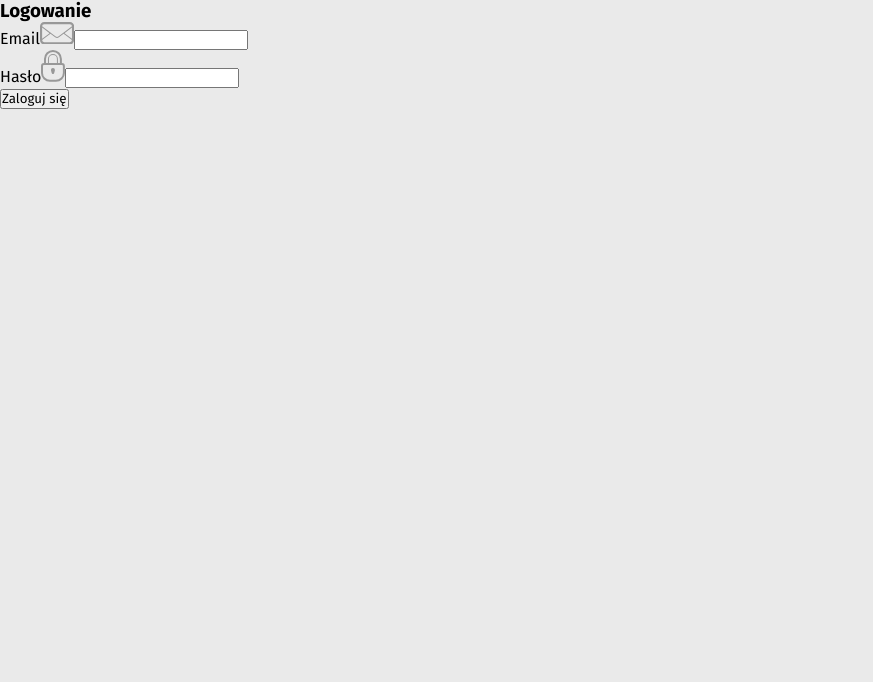
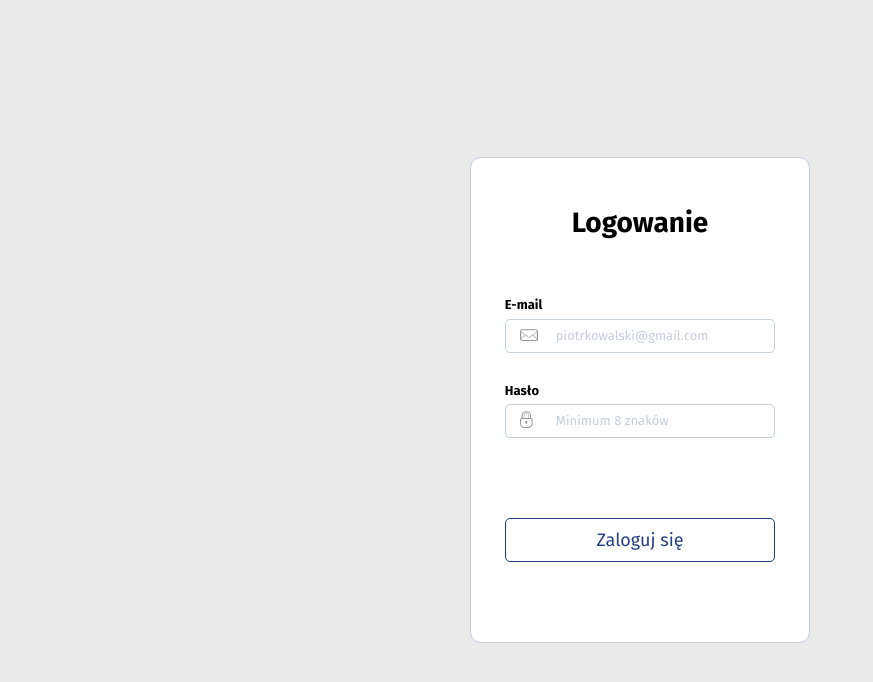
Before and after one commit to robi1977/ultimate-systems-, a React (Create React App) app: page /login in a window 1280 px wide. Shown: the top 682 px of the page, without its empty margins (0-873 px from the left). Built offline with nearby package versions, Linux system fonts and the light colour scheme.

Commit message:
Stylizowanie formularzy rejestracji i logowania wraz z niezbędnymi zmianami

```diff
--- a/src/App.css
+++ b/src/App.css
@@ -3,9 +3,87 @@
   margin: 0;
   padding: 0;
   box-sizing: border-box;
+  font-size: 18px;
 }
 body {
   background-color: #EAEAEA ;
   -webkit-font-smoothing: antialiased;
   -moz-osx-font-smoothing: grayscale;
+  height: 100%;
 }
+.form-box {
+  height: 100vh;
+  display: flex;
+  justify-content: center;
+  align-items: center;
+}
+form {
+  width: 340px;
+  background-color: #FFF;
+  border: 0.5px solid #C6CEDA;
+  border-radius: 11px;
+}
+.form-title {
+  text-align: center;
+  padding: 1em;
+  font-size: 28px;
+  margin-top: 20px;
+}
+.form-group {
+  width: 80%;
+  margin: 30px auto;
+}
+.form-box label {
+  display: block;
+  font-weight: bold;
+  font-size: small;
+  padding-bottom: 0.5em;
+}
+.icon {
+  fill: #989898;
+  width: 18px;
+  position: absolute;
+  margin: 5px;
+  margin-left: 15px;
+}
+.icon.locker {
+  margin-top: 2px;
+}
+input, input[type="text"], input[type="password"] {
+  background-color: #FFF !important;
+}
+.input-field {
+  width: 100%;
+  color: #000;
+  line-height: 1em;
+  border: 0.5px solid #C6CEDA;
+  border-radius: 5px;
+  line-height: 32px;
+  padding-left: 50px;
+  font-size: small;
+  background-color: #FFF !important;
+}
+.input-field:focus {
+  outline: #C6CEDA;
+}
+.input-field::placeholder {
+  color: #C6CEDA;
+}
+.form-button {
+  color: #233f81;
+  width: 100%;
+  margin: 50px auto;
+  padding: 10px;
+  border-radius: 5px;
+  border: 0.5px solid #233f81;
+  background-color: transparent;
+}
+.form-button:hover {
+  background-color:#233f81;
+  color: #FFF;
+}
+form span {
+  color: red;
+  font-size: 10px;
+  padding-left: 50px;
+}
--- a/src/components/EnvelopIcon.js
+++ b/src/components/EnvelopIcon.js
@@ -1,7 +1,7 @@
-export const EnvelopIcon = () => {
+export const EnvelopIcon = (props) => {
   return (
-    <svg xmlns="http://www.w3.org/2000/svg" width="34.101" height="22.378" viewBox="0 0 34.101 22.378">
-      <path id="Path_11" data-name="Path 11" d="M2155.184,5350.777h-25.575a4.263,4.263,0,0,0-4.263,4.262v13.853a4.264,4.264,0,0,0,4.263,4.263h25.575a4.263,4.263,0,0,0,4.263-4.263v-13.853a4.262,4.262,0,0,0-4.263-4.262m-27.707,5.594,7.459,5.595-7.459,5.593Zm29.839,12.521a2.134,2.134,0,0,1-2.132,2.131h-25.575a2.132,2.132,0,0,1-2.132-2.131l8.347-6.26,4.655,3.492a3.2,3.2,0,0,0,3.837,0l4.653-3.492Zm0-1.333-7.458-5.593,7.458-5.595Zm-13.64-2.288a2.136,2.136,0,0,1-2.557,0l-4.407-3.305-.888-.666-8.347-6.26h0a2.133,2.133,0,0,1,2.132-2.131h25.575a2.135,2.135,0,0,1,2.132,2.131Z" transform="translate(-2125.346 -5350.777)" fill="#989898"/>
+    <svg className="icon" xmlns="http://www.w3.org/2000/svg" width="34" height="22" viewBox="0 0 34 22">
+      <path id="Path_11" data-name="Path 11" d="M2155.184,5350.777h-25.575a4.263,4.263,0,0,0-4.263,4.262v13.853a4.264,4.264,0,0,0,4.263,4.263h25.575a4.263,4.263,0,0,0,4.263-4.263v-13.853a4.262,4.262,0,0,0-4.263-4.262m-27.707,5.594,7.459,5.595-7.459,5.593Zm29.839,12.521a2.134,2.134,0,0,1-2.132,2.131h-25.575a2.132,2.132,0,0,1-2.132-2.131l8.347-6.26,4.655,3.492a3.2,3.2,0,0,0,3.837,0l4.653-3.492Zm0-1.333-7.458-5.593,7.458-5.595Zm-13.64-2.288a2.136,2.136,0,0,1-2.557,0l-4.407-3.305-.888-.666-8.347-6.26h0a2.133,2.133,0,0,1,2.132-2.131h25.575a2.135,2.135,0,0,1,2.132,2.131Z" transform="translate(-2125.346 -5350.777)" />
     </svg>
   )
 }
--- a/src/components/LockIcon.js
+++ b/src/components/LockIcon.js
@@ -1,6 +1,6 @@
 export const LockIcon = () => {
   return (
-    <svg xmlns="http://www.w3.org/2000/svg" width="23.894" height="31.859" viewBox="0 0 23.894 31.859">
+    <svg className="icon locker" xmlns="http://www.w3.org/2000/svg" width="34" height="22" viewBox="0 0 34 22">
       <g id="Group_7" data-name="Group 7" transform="translate(-2130.45 -5457.23)">
         <g id="Group_6" data-name="Group 6">
           <path id="Path_12" data-name="Path 12" d="M2151.357,5470.173v-3.983a8.96,8.96,0,0,0-17.921,0v3.983a2.986,2.986,0,0,0-2.986,2.986v6.97a8.959,8.959,0,0,0,8.96,8.96h5.973a8.96,8.96,0,0,0,8.961-8.96v-6.97a2.986,2.986,0,0,0-2.987-2.986m-15.929-3.983a6.969,6.969,0,0,1,13.938,0v3.983h-1.992v-3.98a4.978,4.978,0,0,0-9.956,0v3.98h-1.99Zm10.951,0v3.983h-7.965v-3.983a3.982,3.982,0,0,1,7.965,0m5.973,9.956v3.983a6.978,6.978,0,0,1-6.969,6.969h-5.973a6.979,6.979,0,0,1-6.97-6.969v-6.97a1,1,0,0,1,1-1h17.921a1,1,0,0,1,1,1Z" fill="#989898"/>
--- a/src/components/Login.js
+++ b/src/components/Login.js
@@ -11,20 +11,26 @@ const Login = () => {
   }
 
   return (
+    <div className="form-box">
       <form onSubmit={handleSubmit(submitForm)} >
         <h3 className="form-title">Logowanie</h3>
         <div className="form-group">
-        <label htmlFor="email">Email</label>
+          <label htmlFor="email">E-mail</label>
           <EnvelopIcon/>
-        <input type="email" className="input-field" id="email" {...register("email", {required: true})} />
+          <input type="email" className="input-field" id="email" {...register("email", {required: true})} placeholder="piotrkowalski@gmail.com"/>
+          <span></span>
         </div>
         <div className="form-group">
           <label htmlFor="password">Hasło</label>
           <LockIcon/>
-        <input type="password" className="input-field" id="password" {...register("password", {required: true})} />
+          <input type="password" className="input-field" id="password" {...register("password", {required: true})} placeholder="Minimum 8 znaków"/>
+          <span></span>
         </div>
-      <button type="submit" className="button">Zaloguj się</button>
+        <div className="form-group">
+          <button type="submit" className="form-button">Zaloguj się</button>
+        </div>
       </form>
+    </div>
   )
 }
 export default Login;
--- a/src/components/Register.js
+++ b/src/components/Register.js
@@ -17,29 +17,33 @@ const Register = () => {
   }
 
   return (
+    <div className="form-box">
       <form onSubmit={handleSubmit(submitForm)} >
-      <h3 className="form-title">Zaczynamy</h3>
+        <h3 className="form-title">Zaczynamy!</h3>
         <div className="form-group">
           <label htmlFor="email">Email</label>
           <EnvelopIcon/>
-        <input type="email" className="input-field" id="email" {...register("email", {required: true})}/>
+          <input type="email" className="input-field" id="email" {...register("email", {required: true})} placeholder="piotrkowalski@gmail.com"/>
           {/* FIXME: dokończyć spany z informacją o błędach */}
           <span></span>
         </div>
         <div className="form-group">
           <label htmlFor="password">Hasło</label>
           <LockIcon/>
-        <input type="password" className="input-field" id="password" {...register("password", {required: true, min: 8})} />
+          <input type="password" className="input-field" id="password" {...register("password", {required: true, min: 8})} placeholder="Minimum 8 znaków"/>
           <span></span>
         </div>
         <div className="form-group">
           <label htmlFor="passwordConfirm">Powtórz hasło</label>
           <LockIcon/>
-        <input type="password" className="input-field" id="confirmPassword" {...register("confirmPassword", {required: true, min: 8})} />
+          <input type="password" className="input-field" id="confirmPassword" {...register("confirmPassword", {required: true, min: 8})} placeholder="Minimum 8 znaków"/>
           <span></span>
         </div>
-      <button type="submit" className="button">zarejestruj się</button>
+        <div className="form-group">
+          <button type="submit" className="form-button">Zarejestruj się</button>
+        </div>
       </form>
+    </div>
   );
 }
 
```
Lines whose indentation alone changed are shown as unchanged.
